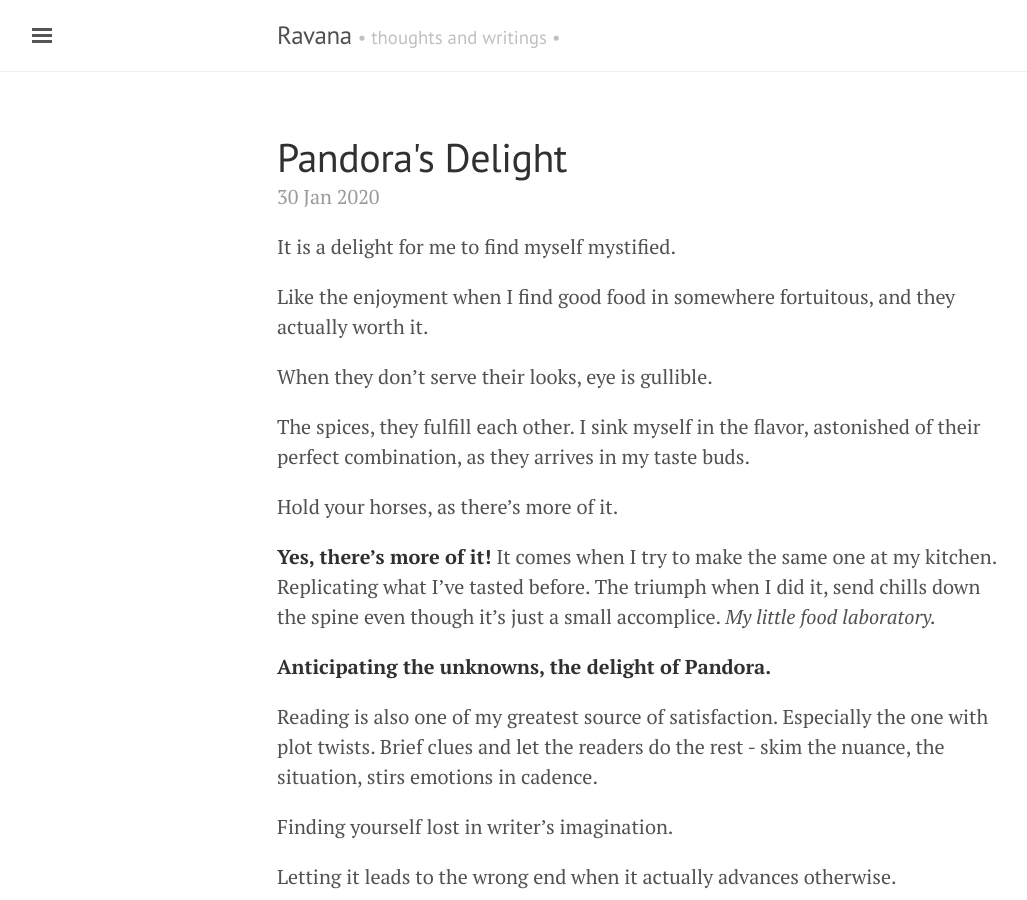
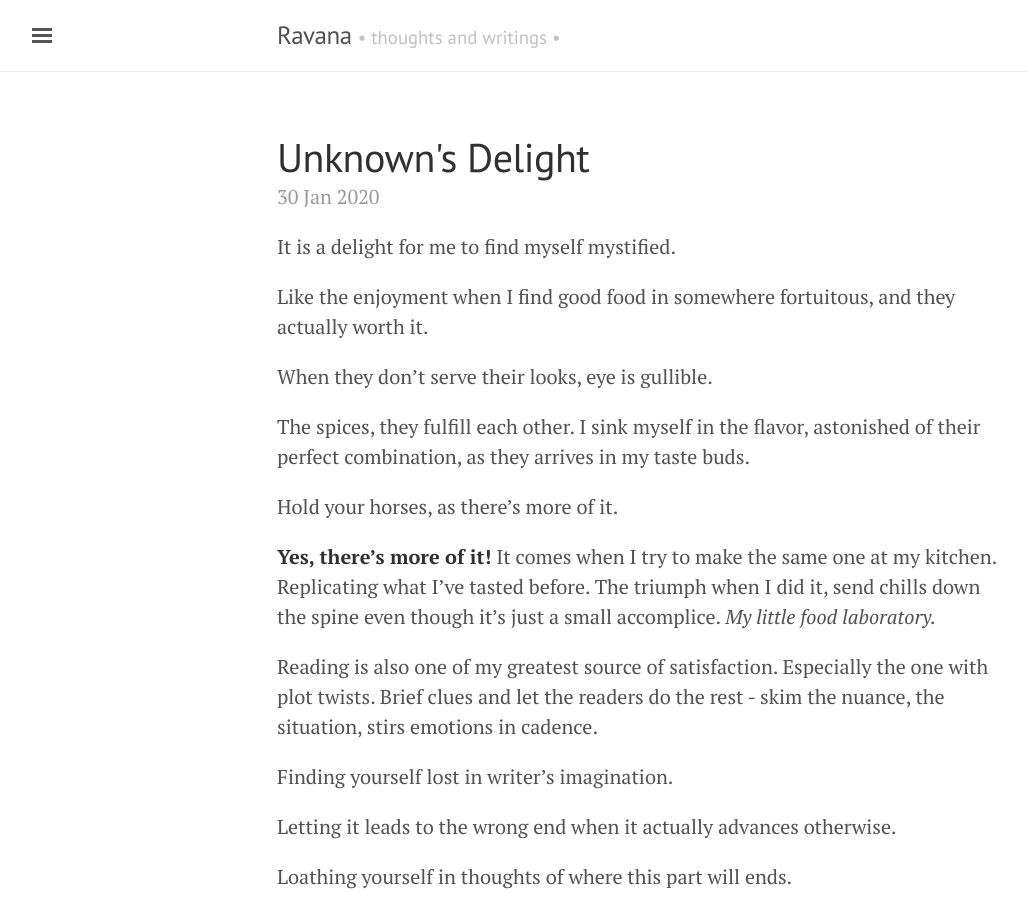
Before and after one commit to ronaatxendit/martabacc.github.io, a Jekyll site: the page built from _posts/2020-1-30-delight-of-unknowns.md, in a window 1280 px wide and 900 px high. Shown: the whole window, without its empty margins (3-1030 px from the left). Built offline with Jekyll 4.4.1, drawn with Linux system fonts in a browser that asks for light colours.

Commit message:
fix(post): remove pandora as it is irrelevant

```diff
--- a/_posts/2020-1-30-pandora-delight.md
+++ b/_posts/2020-1-30-delight-of-unknowns.md
@@ -1,6 +1,6 @@
 ---
 layout: post
-title: Pandora's Delight
+title: Unknown's Delight
 ---
 
 It is a delight for me to find myself mystified.
@@ -15,7 +15,6 @@
 
 **Yes, there's more of it!** It comes when I try to make the same one at my kitchen. Replicating what I’ve tasted before. The triumph when I did it, send chills down the spine even though it's just a small accomplice. *My little food laboratory.*
 
-**Anticipating the unknowns, the delight of Pandora.**
 
 Reading is also one of my greatest source of satisfaction. Especially the one with plot twists. Brief clues and let the readers do the rest - skim the nuance, the situation, stirs emotions in cadence.
 
```
